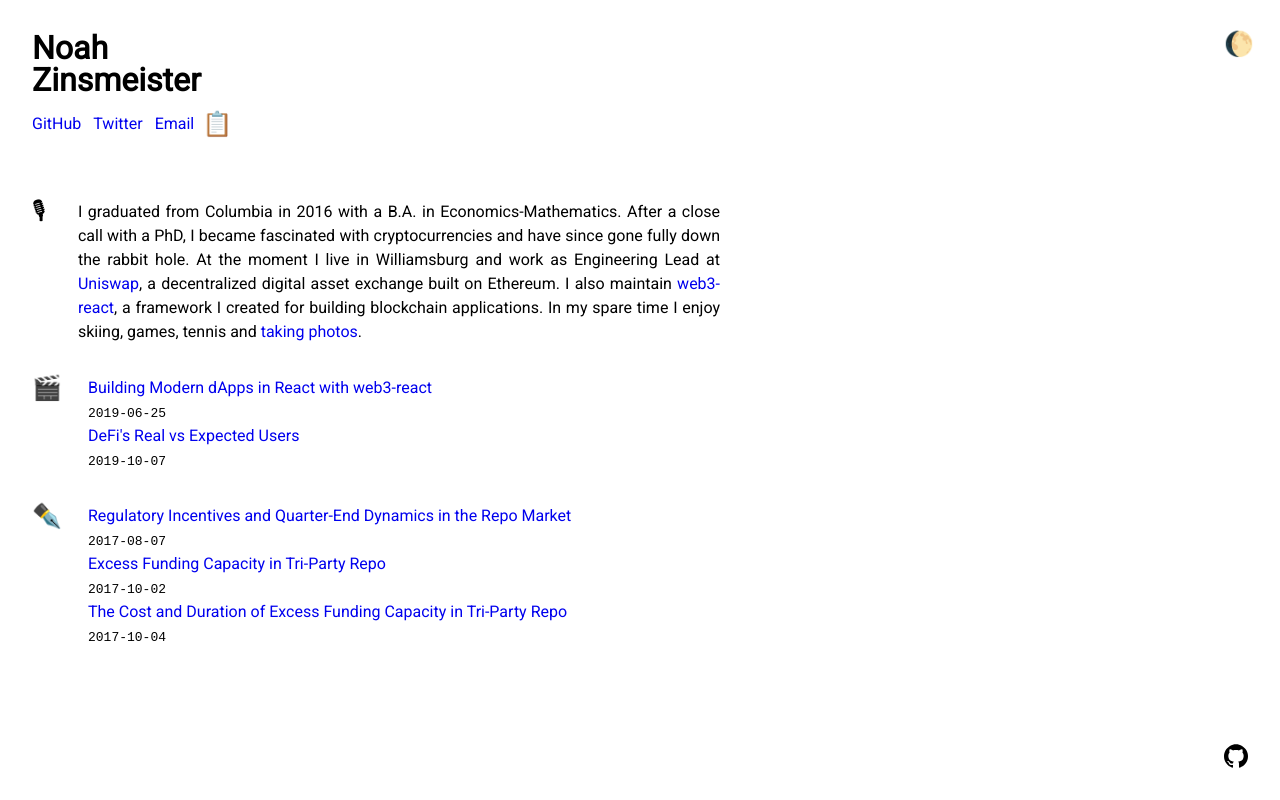
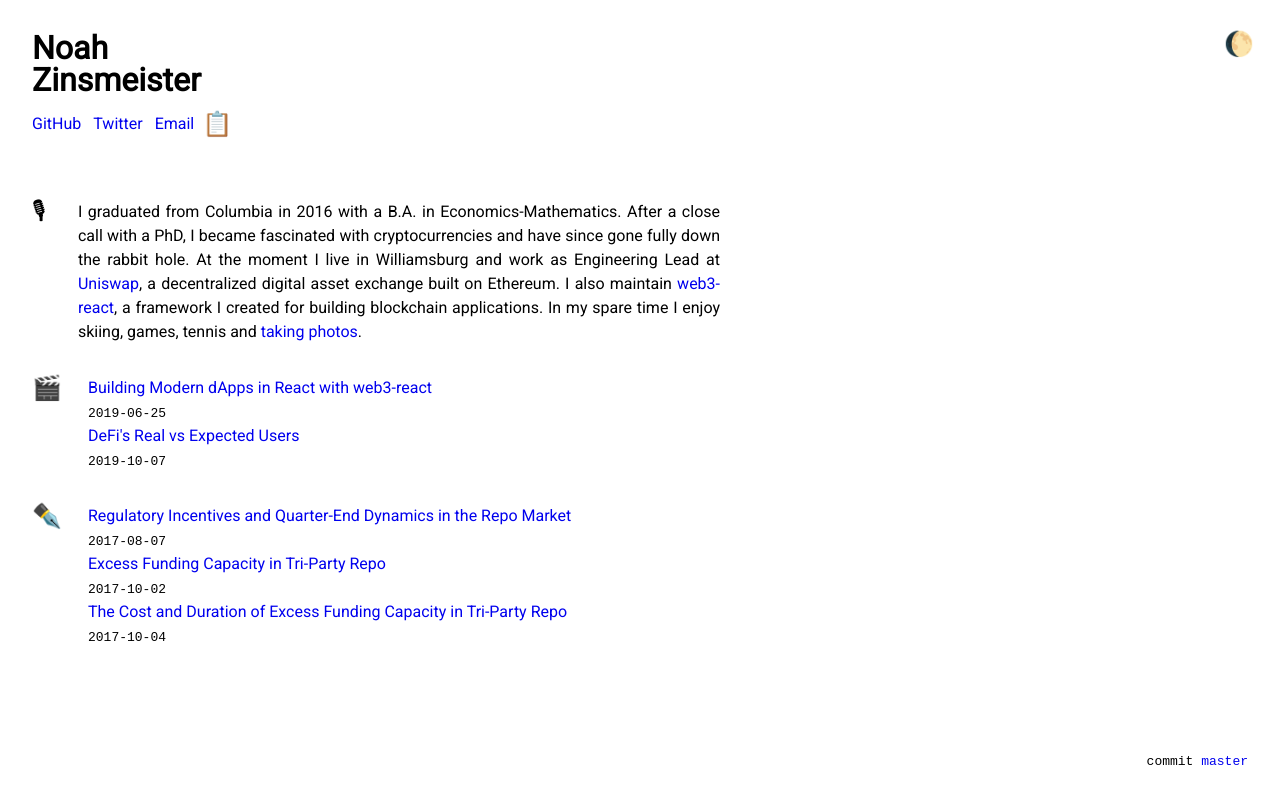
Before and after one commit to NoahZinsmeister/noahzinsmeister.com, a Next.js app: page / in a window 1280 px wide. Built offline with nearby package versions, Linux system fonts and the light colour scheme.

Commit message:
github logo -> commit hash

```diff
--- a/components/Layout.js
+++ b/components/Layout.js
@@ -1,16 +1,15 @@
 import { useBodyKeyDown } from '../hooks'
-import useTheme from '../theme'
 import { useDarkModeManager } from '../contexts/LocalStorage'
-import SVGIcon, { GITHUB } from './SVGIcon'
 import Emoji from './Emoji'
 import Link from './Link'
 import { useCallback } from 'react'
 
 const IPFS = process.env.IPFS === 'true'
 
+const commit = process.env.NOW_GITHUB_COMMIT_SHA || 'master'
+
 export default function Layout({ children }) {
   const [isDarkMode, toggleDarkMode] = useDarkModeManager()
-  const theme = useTheme()
 
   const toggleDarkModeWithVibrate = useCallback(() => {
     window?.navigator?.vibrate(125) // eslint-disable-line no-unused-expressions
@@ -43,9 +42,9 @@ export default function Layout({ children }) {
           </Link>
         )}
 
-        <Link style={{ lineHeight: 0 }} href="https://github.com/NoahZinsmeister/noahzinsmeister.com">
-          <SVGIcon name={GITHUB} width="24px" fill={theme.colors.text} />
-        </Link>
+        <code style={{ lineHeight: 1 }}>
+          commit <Link href={`https://github.com/NoahZinsmeister/noahzinsmeister.com/commit/${commit}`}>{commit} </Link>
+        </code>
       </div>
 
       <style jsx>{`
--- a/components/SVGIcon.js
+++ /dev/null
@@ -1,91 +0,0 @@
-import { useRef } from 'react'
-
-const VIEW_BOX = 'VIEWBOX'
-const PATH = 'PATH'
-
-export const GITHUB = 'GITHUB'
-
-const ALL_SVGS = {
-  [GITHUB]: {
-    [VIEW_BOX]: '0 0 438.549 438.549',
-    [PATH]: (
-      <path
-        d="M409.132,114.573c-19.608-33.596-46.205-60.194-79.798-79.8C295.736,15.166,259.057,5.365,219.271,5.365
-c-39.781,0-76.472,9.804-110.063,29.408c-33.596,19.605-60.192,46.204-79.8,79.8C9.803,148.168,0,184.854,0,224.63
-c0,47.78,13.94,90.745,41.827,128.906c27.884,38.164,63.906,64.572,108.063,79.227c5.14,0.954,8.945,0.283,11.419-1.996
-c2.475-2.282,3.711-5.14,3.711-8.562c0-0.571-0.049-5.708-0.144-15.417c-0.098-9.709-0.144-18.179-0.144-25.406l-6.567,1.136
-c-4.187,0.767-9.469,1.092-15.846,1c-6.374-0.089-12.991-0.757-19.842-1.999c-6.854-1.231-13.229-4.086-19.13-8.559
-c-5.898-4.473-10.085-10.328-12.56-17.556l-2.855-6.57c-1.903-4.374-4.899-9.233-8.992-14.559
-c-4.093-5.331-8.232-8.945-12.419-10.848l-1.999-1.431c-1.332-0.951-2.568-2.098-3.711-3.429c-1.142-1.331-1.997-2.663-2.568-3.997
-c-0.572-1.335-0.098-2.43,1.427-3.289c1.525-0.859,4.281-1.276,8.28-1.276l5.708,0.853c3.807,0.763,8.516,3.042,14.133,6.851
-c5.614,3.806,10.229,8.754,13.846,14.842c4.38,7.806,9.657,13.754,15.846,17.847c6.184,4.093,12.419,6.136,18.699,6.136
-c6.28,0,11.704-0.476,16.274-1.423c4.565-0.952,8.848-2.383,12.847-4.285c1.713-12.758,6.377-22.559,13.988-29.41
-c-10.848-1.14-20.601-2.857-29.264-5.14c-8.658-2.286-17.605-5.996-26.835-11.14c-9.235-5.137-16.896-11.516-22.985-19.126
-c-6.09-7.614-11.088-17.61-14.987-29.979c-3.901-12.374-5.852-26.648-5.852-42.826c0-23.035,7.52-42.637,22.557-58.817
-c-7.044-17.318-6.379-36.732,1.997-58.24c5.52-1.715,13.706-0.428,24.554,3.853c10.85,4.283,18.794,7.952,23.84,10.994
-c5.046,3.041,9.089,5.618,12.135,7.708c17.705-4.947,35.976-7.421,54.818-7.421s37.117,2.474,54.823,7.421l10.849-6.849
-c7.419-4.57,16.18-8.758,26.262-12.565c10.088-3.805,17.802-4.853,23.134-3.138c8.562,21.509,9.325,40.922,2.279,58.24
-c15.036,16.18,22.559,35.787,22.559,58.817c0,16.178-1.958,30.497-5.853,42.966c-3.9,12.471-8.941,22.457-15.125,29.979
-c-6.191,7.521-13.901,13.85-23.131,18.986c-9.232,5.14-18.182,8.85-26.84,11.136c-8.662,2.286-18.415,4.004-29.263,5.146
-c9.894,8.562,14.842,22.077,14.842,40.539v60.237c0,3.422,1.19,6.279,3.572,8.562c2.379,2.279,6.136,2.95,11.276,1.995
-c44.163-14.653,80.185-41.062,108.068-79.226c27.88-38.161,41.825-81.126,41.825-128.906
-C438.536,184.851,428.728,148.168,409.132,114.573z"
-      />
-    )
-  }
-}
-
-export default function SVGIcon({ name, width, fill, onClick, ...rest }) {
-  const { [VIEW_BOX]: viewBox, [PATH]: path } = ALL_SVGS[name]
-
-  const ref = useRef()
-
-  function wrappedOnClick(event) {
-    ref.current.blur()
-    onClick(event)
-  }
-
-  function onEnterPressed(event) {
-    event.preventDefault()
-    if (event.key === 'Enter') {
-      onClick(event)
-    }
-  }
-
-  return (
-    <>
-      <svg
-        ref={ref}
-        xmlns="http://www.w3.org/2000/svg"
-        xmlnsXlink="http://www.w3.org/1999/xlink"
-        onClick={!!onClick ? wrappedOnClick : undefined}
-        onKeyPress={!!onClick ? onEnterPressed : undefined}
-        tabIndex={!!onClick ? 0 : undefined}
-        viewBox={viewBox}
-        {...rest}
-      >
-        {path}
-      </svg>
-
-      <style jsx>{`
-        svg {
-          user-select: none;
-          fill: ${fill};
-          width: ${width};
-        }
-
-        span:hover {
-          ${!!onClick &&
-            `
-          cursor: pointer;`}
-        }
-
-        span:active:focus {
-          ${!!onClick &&
-            `
-            outline: none;`}
-        }
-      `}</style>
-    </>
-  )
-}
--- a/next.config.js
+++ b/next.config.js
@@ -5,6 +5,7 @@ module.exports = {
   target: 'serverless',
   assetPrefix: isProduction ? '.' : '',
   env: {
-    IPFS: process.env.IPFS
+    IPFS: process.env.IPFS,
+    NOW_GITHUB_COMMIT_SHA: process.env.NOW_GITHUB_COMMIT_SHA
   }
 }
```
